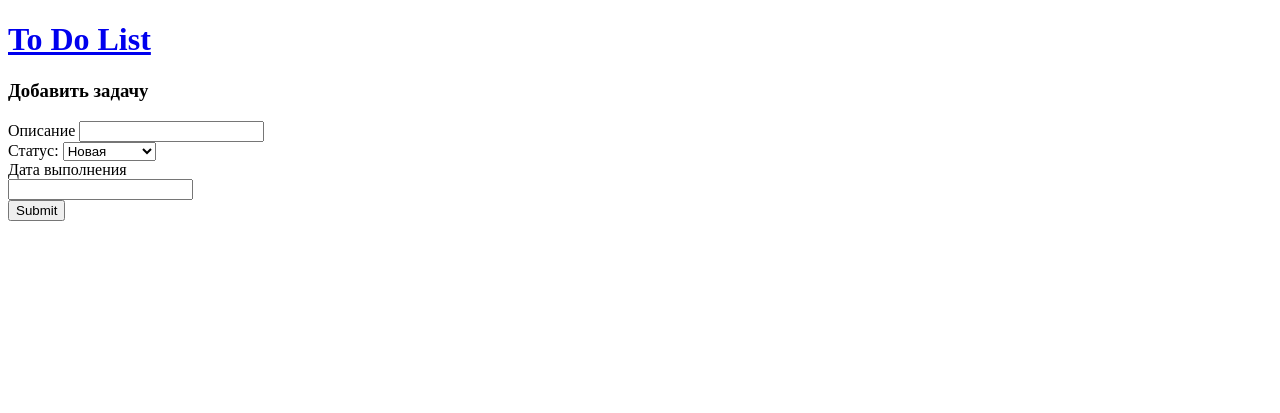
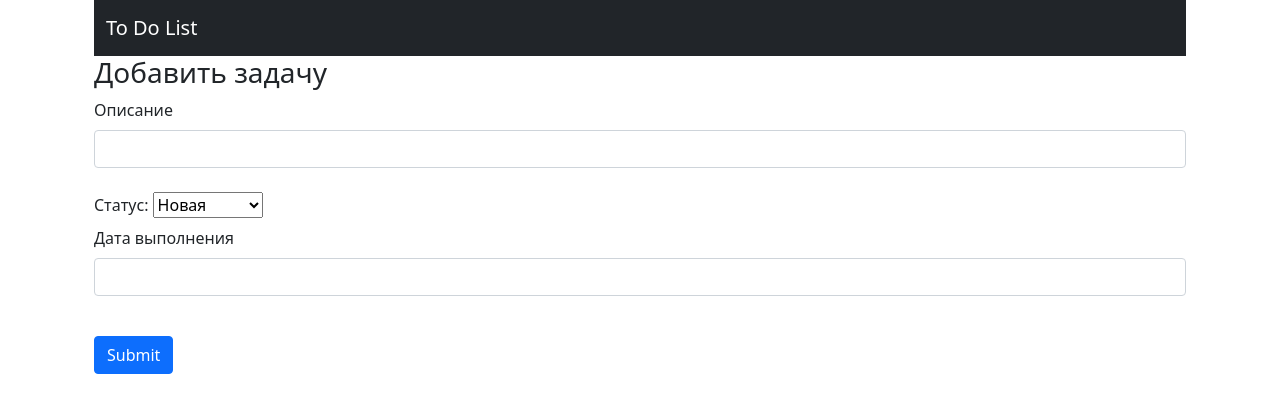
Before and after one commit to UuljanAitnazarova/python_homework_45_To_do_list, a Django app: page /tasks/add/ in a window 1280 px wide. Shown: the top 413 px of the page. Run offline with Django 3.2, Linux system fonts and the light colour scheme.

Commit message:
Added delete view, added some bootstrap into templates

```diff
--- a/source/todoapp/templates/base.html
+++ b/source/todoapp/templates/base.html
@@ -4,13 +4,24 @@
     <meta charset="UTF-8">
     <meta name="viewport" content="width=device-width, initial-scale=1.0">
     <meta http-equiv="X-UA-Compatible" content="ie=edge">
+    <link href="https://cdn.jsdelivr.net/npm/bootstrap@5.0.0-beta2/dist/css/bootstrap.min.css" rel="stylesheet" integrity="sha384-BmbxuPwQa2lc/FVzBcNJ7UAyJxM6wuqIj61tLrc4wSX0szH/Ev+nYRRuWlolflfl" crossorigin="anonymous">
+    <script src="https://cdn.jsdelivr.net/npm/bootstrap@5.0.0-beta2/dist/js/bootstrap.bundle.min.js" integrity="sha384-b5kHyXgcpbZJO/tY9Ul7kGkf1S0CWuKcCD38l8YkeH8z8QjE0GmW1gYU5S9FOnJ0" crossorigin="anonymous"></script>
     <title>Document</title>
 </head>
 <body>
-    <div>
-        <h1><a href="/">To Do List</a></h1>
-        {% block content %}
-        {% endblock %}
+    <div class="container">
+        <div class="container">
+            <nav class="navbar navbar-dark bg-dark">
+              <div class="container">
+                <a class="navbar-brand" href="/">To Do List</a>
+              </div>
+            </nav>
+          </div>
+        <div class="container">
+            {% block content %}
+            {% endblock %}
+        </div>
+
     </div>
 </body>
 </html>
--- a/source/todoapp/templates/task_create.html
+++ b/source/todoapp/templates/task_create.html
@@ -4,18 +4,21 @@
 
 <h3>Добавить задачу</h3>
 <form action="/tasks/add/" method="post">
+    <div class="mb-3">
         {% csrf_token %}
-    <label>Описание</label>
-    <input type="text" name="description"><br/>
-    <label>
+        <label class="form-label">Описание</label>
+        <input type="text" class="form-control" name="description"><br/>
+        <label class="form-label">
             Статус: <select name="status">
                 {% for eng, rus in status_choice %}
                 <option value="{{eng}}">{{rus}}</option>
                 {% endfor %}
             </select>
         </label><br/>
-    <label>Дата выполнения</label><br/>
-    <input type="text" name="date_completed"><br/>
-    <input type="submit">
+        <label class="form-label">Дата выполнения</label><br/>
+        <input type="text" class="form-control" name="date_completed"><br/>
+    </div>
+
+    <button type="submit" class="btn btn-primary">Submit</button>
 </form>
 {% endblock %}
--- a/source/todoapp/templates/task_view.html
+++ b/source/todoapp/templates/task_view.html
@@ -9,4 +9,6 @@
     {% else %}
         <p>Дата выполнения: не выполнено</p>
     {% endif %}
+    <br/>
+    <a href="delete?id={{ task.id }}">Удалить задачу</a>
 {% endblock %}
--- a/source/todoapp/urls.py
+++ b/source/todoapp/urls.py
@@ -1,9 +1,10 @@
 from django.urls import path
 
-from todoapp.views import index_view, task_view, task_create_view
+from todoapp.views import index_view, task_view, task_create_view, task_delete_view
 
 urlpatterns = [
     path('', index_view),
     path('task/', task_view),
     path('tasks/add/', task_create_view),
+    path('task/delete/', task_delete_view),
 ]
--- a/source/todoapp/views.py
+++ b/source/todoapp/views.py
@@ -1,4 +1,4 @@
-from django.shortcuts import render
+from django.shortcuts import render, HttpResponseRedirect
 
 from .models import Task
 
@@ -28,3 +28,14 @@ def task_create_view(request):
             date_completed= date_completed
         )
         return render(request, 'task_view.html', context = {'task': task})
+
+
+def task_delete_view(request):
+    task_id = request.GET.get('id')
+    task = Task.objects.get(id=task_id)
+
+    if request.method == 'POST':
+        task.delete()
+        return HttpResponseRedirect("/")
+
+    return render(request, 'task_delete.html', context={'task': task})
```
Also changed, not shown: source/todoapp/templates/index.html (+12 -4 lines), source/todoapp/templates/task_delete.html (added, +12 -0 lines), source/todoapp/static/css/style.css (added). Lines whose indentation alone changed are shown as unchanged.
